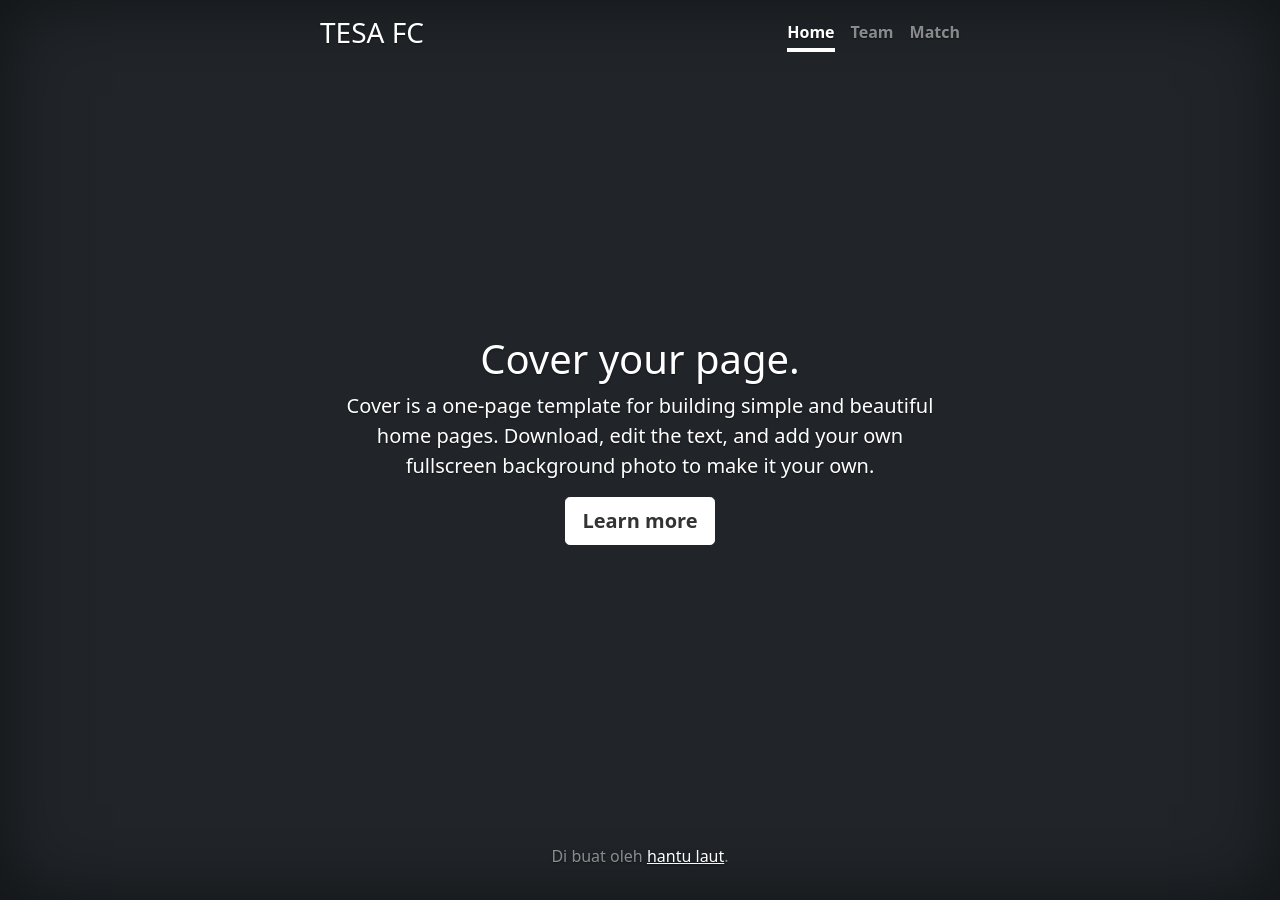
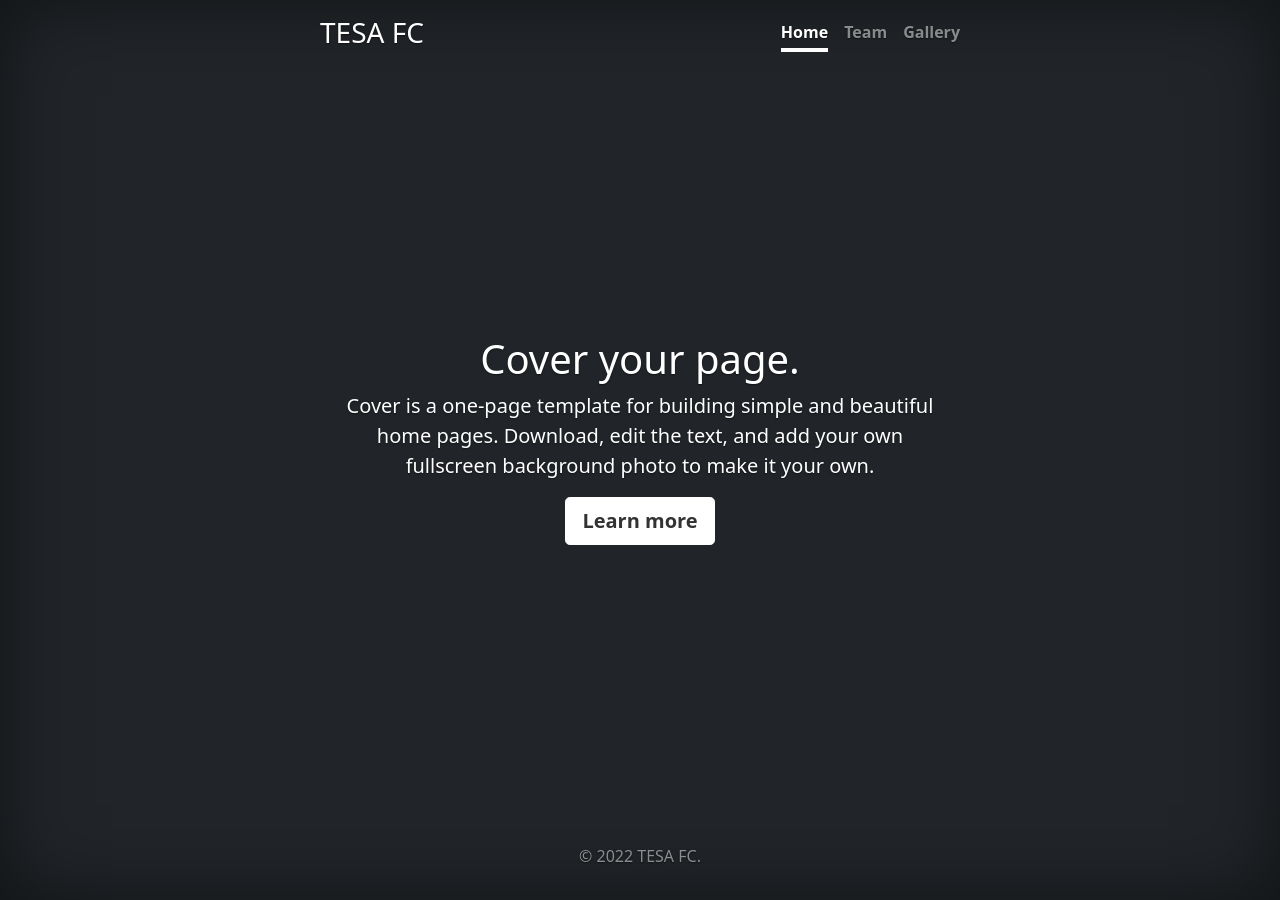
Before and after one commit to tesafc/www, a Jekyll site: the page built from index.html, in a window 1280 px wide. Built offline with Jekyll 4.4.1, drawn with Linux system fonts in a browser that asks for light colours.

Commit message:
Update default.html

```diff
--- a/_layouts/default.html
+++ b/_layouts/default.html
@@ -36,11 +36,11 @@
     <div class="cover-container d-flex w-100 h-100 p-3 mx-auto flex-column">
       <header class="mb-auto">
         <div>
-          <h3 class="float-md-start mb-0">{{ site.title }}</h3>
+          <h3 class="float-md-start mb-0 text-uppercase">{{ site.title }}</h3>
           <nav class="nav nav-masthead justify-content-center float-md-end">
-            <a class="nav-link active" aria-current="page" href="#">Home</a>
-            <a class="nav-link" href="#">Team</a>
-            <a class="nav-link" href="#">Match</a>
+            <a class="nav-link active" aria-current="page" href="{{ site.baseurl }}">Home</a>
+            <a class="nav-link" href="{{ 'team' | relative_url }}">Team</a>
+            <a class="nav-link" href="{{ 'gallery' | relative_url }}">Gallery</a>
           </nav>
         </div>
       </header>
@@ -48,7 +48,7 @@
         {{ content }}
       </main>
       <footer class="mt-auto text-white-50">
-        <p>Di buat oleh <a href="https://twitter.com/mdo" class="text-white">hantu laut</a>.</p>
+        <p>© 2022 TESA FC.</p>
       </footer>
     </div>
     <script src="https://cdn.jsdelivr.net/npm/bootstrap@5.1.3/dist/js/bootstrap.bundle.min.js" integrity="sha384-ka7Sk0Gln4gmtz2MlQnikT1wXgYsOg+OMhuP+IlRH9sENBO0LRn5q+8nbTov4+1p" crossorigin="anonymous"></script>
```
